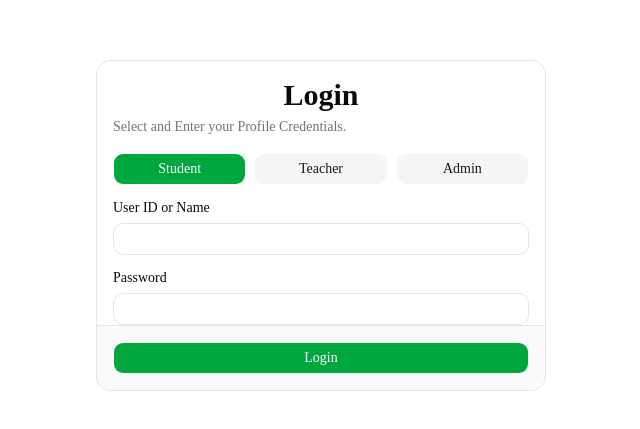
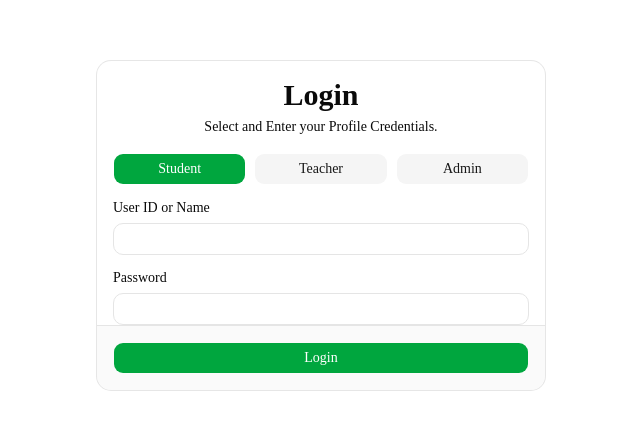
Before and after one commit to Nnel27/NFrontend-Project, a Next.js app: page /login in a window 1280 px wide. Shown: the part 175-604 px from the top of the page, without its empty margins (319-959 px from the left). Built offline with nearby package versions, Linux system fonts and the light colour scheme; no server answers.

Commit message:
P8 updated commit

```diff
--- a/app/login/page.tsx
+++ b/app/login/page.tsx
@@ -71,7 +71,7 @@ export default function LoginPage() {
       <Card className="w-full max-w-md">
         <CardHeader>
           <CardTitle className="text-3xl text-center font-bold">Login</CardTitle>
-          <CardDescription>Select and Enter your Profile Credentials.</CardDescription>
+          <CardDescription className="text-1x1 text-center">Select and Enter your Profile Credentials.</CardDescription>
         </CardHeader>
         <form onSubmit={handleLogin}>
           <CardContent className="space-y-4">
```
